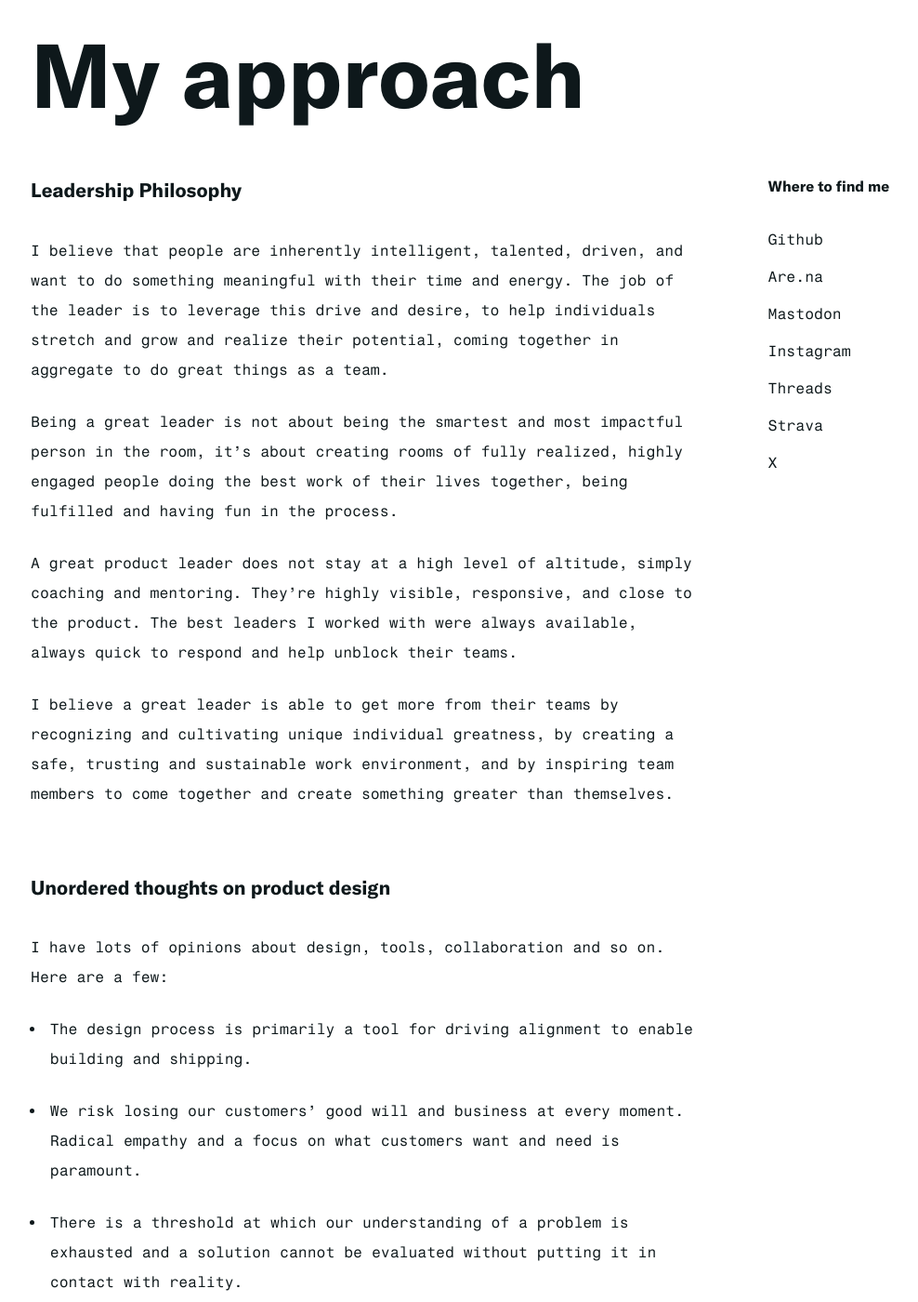
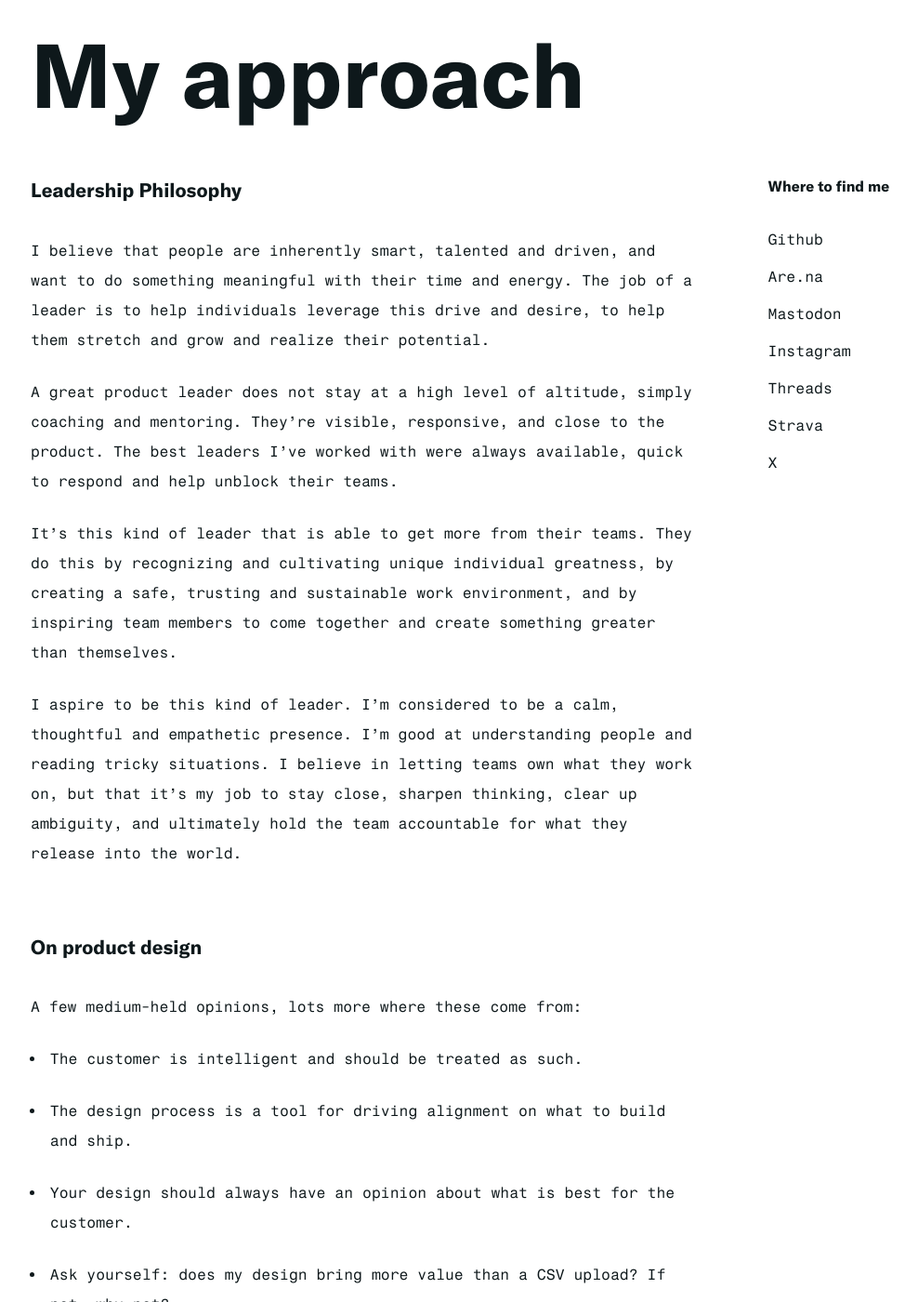
Before and after one commit to kevinfinlayson/kevinfinlayson.com, a Jekyll site: the page built from approach.markdown, in a window 1280 px wide and 1400 px high, scrolled down 223 px. Shown: the whole window at 93% size, without its empty margins (111-1099 px from the left). Built offline with Jekyll 4.4.1, drawn with Linux system fonts in a browser that asks for light colours; some of the changed text lies outside the part shown.

Commit message:
approach page

```diff
--- a/approach.markdown
+++ b/approach.markdown
@@ -6,46 +6,32 @@ permalink: /approach/
 
 #### Leadership Philosophy
 
-I believe that people are inherently intelligent, talented, driven, and want to do something meaningful with their time and energy. The job of the leader is to leverage this drive and desire, to help individuals stretch and grow and realize their potential, coming together in aggregate to do great things as a team.
+I believe that people are inherently smart, talented and driven, and want to do something meaningful with their time and energy. The job of a leader is to help individuals leverage this drive and desire, to help them stretch and grow and realize their potential.
 
-Being a great leader is not about being the smartest and most impactful person in the room, it’s about creating rooms of fully realized, highly engaged people doing the best work of their lives together, being fulfilled and having fun in the process.
+A great product leader does not stay at a high level of altitude, simply coaching and mentoring. They’re visible, responsive, and close to the product. The best leaders I’ve worked with were always available, quick to respond and help unblock their teams.
 
-A great product leader does not stay at a high level of altitude, simply coaching and mentoring. They’re highly visible, responsive, and close to the product. The best leaders I worked with were always available, always quick to respond and help unblock their teams.
+It’s this kind of leader that is able to get more from their teams. They do this by recognizing and cultivating unique individual greatness, by creating a safe, trusting and sustainable work environment, and by inspiring team members to come together and create something greater than themselves.
 
-I believe a great leader is able to get more from their teams by recognizing and cultivating unique individual greatness, by creating a safe, trusting and sustainable work environment, and by inspiring team members to come together and create something greater than themselves.
+I aspire to be this kind of leader. I’m considered to be a calm, thoughtful and empathetic presence. I’m good at understanding people and reading tricky situations. I believe in letting teams own what they work on, but that it's my job to stay close, sharpen thinking, clear up ambiguity, and ultimately hold the team accountable for what they release into the world.
 
+#### On product design
 
+A few medium-held opinions, lots more where these come from:
 
-#### Unordered thoughts on product design
+- The customer is intelligent and should be treated as such.
 
-I have lots of opinions about design, tools, collaboration and so on. Here are a few:
-
-- The design process is primarily a tool for driving alignment to enable building and shipping.
-
-- We risk losing our customers' good will and business at every moment. Radical empathy and a focus on what customers want and need is paramount.
-
-- There is a threshold at which our understanding of a problem is exhausted and a solution cannot be evaluated without putting it in contact with reality.
-
-- The goal is to accelerate the expansion of the knowledge of the problem towards this threshold. Product review is not about selling a design to stakeholders, but leveraging their context and experience to this end.
-
-- The user is intelligent and should be treated as such.
-
-- A project will ship more quickly and have a greater chance of success if designers work proactively with all other disciplines throughout the project life cycle.
-
-- Tools and artifacts are important only to the extent that they enable us to ship product and maintain that product for the long term.
-
-- A new feature is poison if it introduces a UX regression. This happens with alarming frequency on many products we use every day.
-
-- Design should reveal or obscure the underlying complexity of the product to the extent that it helps meet the needs of the customer.
-
-- Do not by paralyzed trying to account for edge cases. As long as you are shipping real value on the green path with no regressions, it is a win.
+- The design process is a tool for driving alignment on what to build and ship.
 
 - Your design should always have an opinion about what is best for the customer.
 
-- There is almost always a simpler and more elegant way of briging real value to the customer. We should ask how we could ship the thing in a few weeks, or a single cycle, rather than in months or next year.
+- Ask yourself: does my design bring more value than a CSV upload? If not, why not?
 
-- MVP does not mean a partial feature shipped quickly, nor does it mean a complete feature shipped poorly. A good MVP is a polished first step that brings value while outlining the promise of what’s to come.
+- Designers should work continuously with their partner disciplines starting as early in the product life cycle as possible.
 
-- UI is closely connected with how data transforms as it moves through the product. Designers should understand the data model, the key mutations for the feature, and the business implications of how and where the data is stored.
+- Tools and artifacts are a distant second to the knowledge they help uncover and capture.
 
-- Performance is one of the most significant lifts to user experience that a team can ship, but the impediments are often cultural and organizational rather than technical.
+- Good product design obscures the underlying system only to the extent that the customer is aided in what they are trying to accomplish.
+
+- There is almost always a simpler way of doing the thing. Ask yourself how you could ship in days or weeks rather than months.
+
+- A good MVP brings value to the customer while outlining the promise of what’s to come.
```
Also changed, not shown: index.markdown (+4 -3 lines), about.markdown (line endings or trailing spaces).
